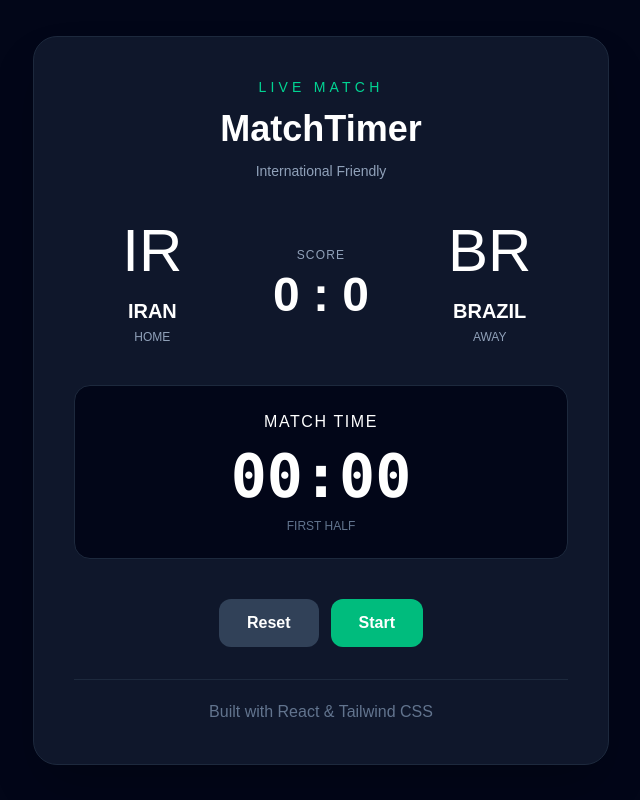
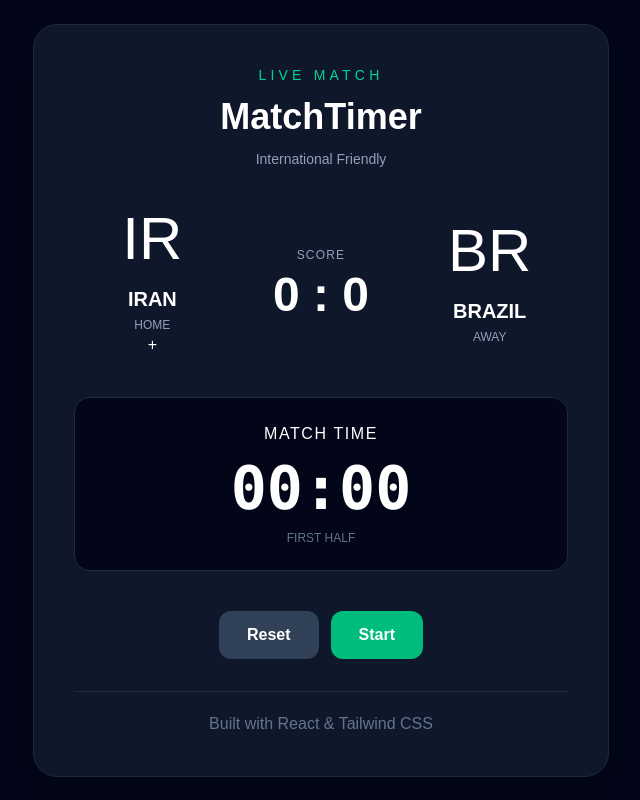
Before and after one commit to zibanoori/MatchTimer, a React (Vite) app: page / in a window 1280 px wide. Shown: the whole page, without its empty margins (319-959 px from the left). Built offline with nearby package versions, Linux system fonts and the light colour scheme.

Commit message:
Feat: add Iran score increment button

```diff
--- a/src/App.jsx
+++ b/src/App.jsx
@@ -45,6 +45,12 @@
             <div className="text-5xl sm:text-6xl">IR</div>
             <h2 className="mt-4 text-lg font-semibold sm:text-xl">IRAN</h2>
             <p className="mt-1 text-xs text-slate-400">HOME</p>
+            <button
+              type="button"
+              onClick={() => setIranScore((prev) => prev + 1)}
+            >
+              +
+            </button>
           </div>
 
           <div className="text-center">
```
